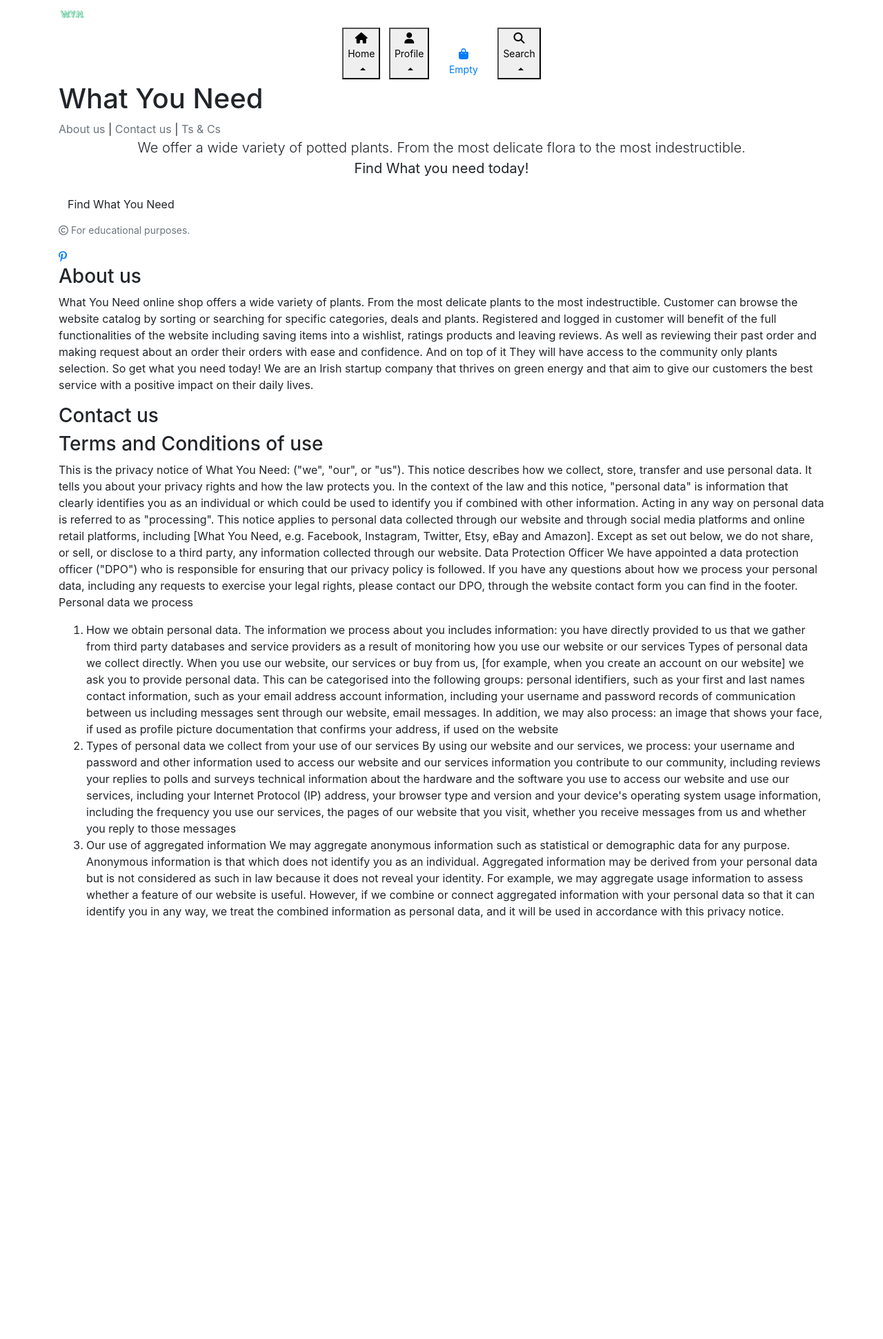
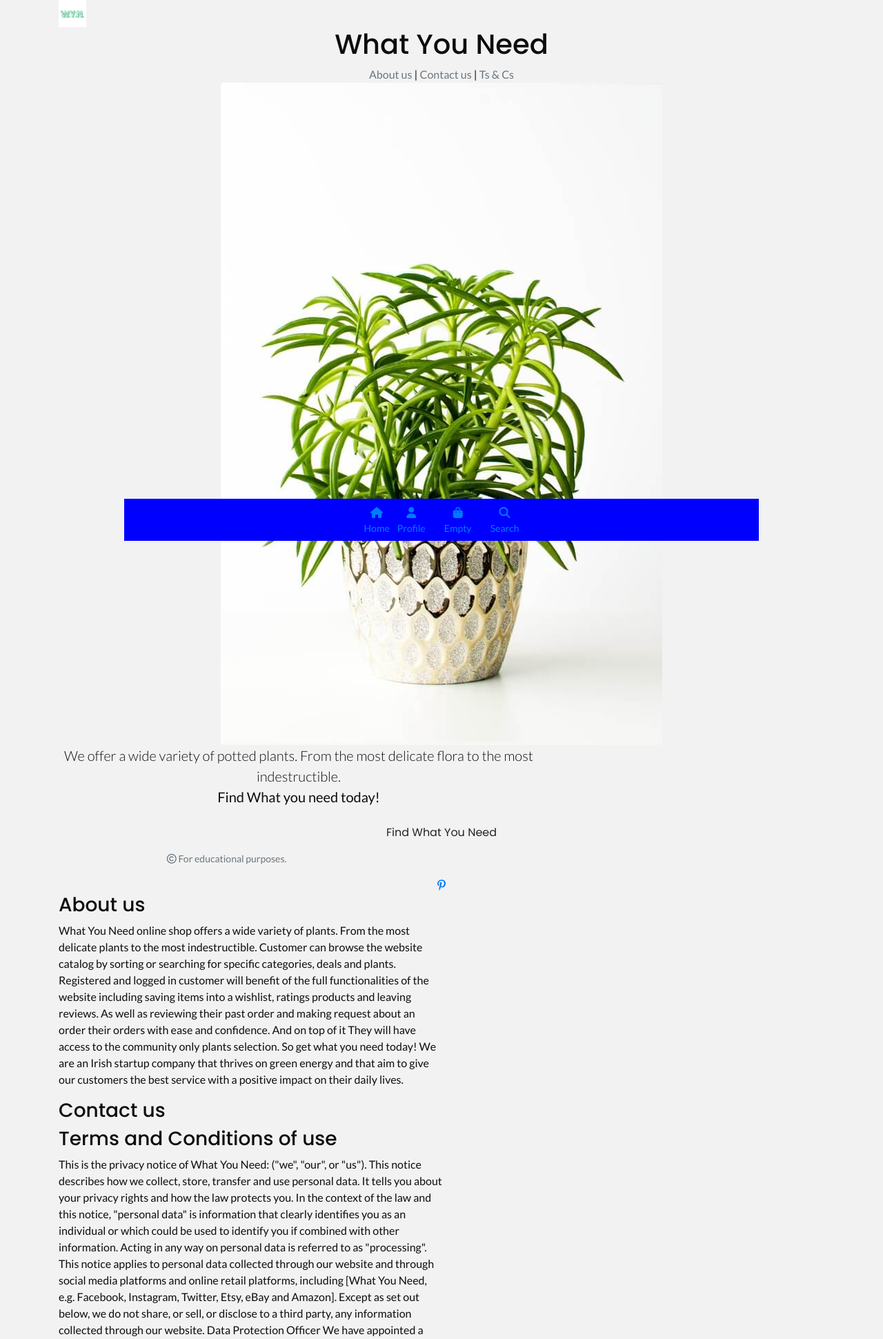
Before and after one commit to Tom-Nagy/what-you-need, a Django app: page / in a window 1280 px wide. Shown: the top 1941 px of the page at 69% size. Before the commit the page ends 1331 px from the top, so only its background shows below. Run offline with Django 3.2, Linux system fonts and the light colour scheme; some libraries are stand-ins or nearby versions.

Commit message:
Add base css and link static and media in settings

```diff
--- a/home/templates/home/index.html
+++ b/home/templates/home/index.html
@@ -5,11 +5,11 @@
     <div class="container h-100">
         <div class="row">
             <div class="col-12">
-                <h1>What You Need</h1>
+                <h1 class="text-center">What You Need</h1>
             </div>
         </div>
         <div class="row">
-            <div class="col-12">
+            <div class="col-12 text-center">
                 <a href="#about-us" class="text-muted" aria-label="Link to the about us section">About us</a> |
                 <a href="#contact-us" class="text-muted" aria-label="Link to the contact us section"> Contact us</a> |
                 <a href="#terms-and-conditions" class="text-muted" aria-label="Link to the Terms and Conditions of Use section"> Ts & Cs</a>
@@ -17,6 +17,8 @@
         </div>
         <div class="row">
             <div class="col-12">
+                <!-- Photo by <a href="https://unsplash.com/@kelseybrownart?utm_source=unsplash&utm_medium=referral&utm_content=creditCopyText">Kelsey Brown</a> on <a href="https://unsplash.com/collections/z3tT15aKtnE/ms4?utm_source=unsplash&utm_medium=referral&utm_content=creditCopyText">Unsplash</a> -->
+                <img src="{% static 'images/home-image.jpg' %}" class="rounded mx-auto d-block" alt="Potted plant.">
                 <p class="lead text-center">
                     We offer a wide variety of potted plants. From the most delicate flora to the most indestructible.</br>
                     <b>Find What you need today!</b>
@@ -25,7 +27,7 @@
         </div>
         <div class="row">
             <div class="col-12">
-                <h2>
+                <h2 class="text-center">
                     <a href="#" class="btn rounded" aria-label="Link to the all products page.">Find What You Need</a>
                 </h2>
             </div>
@@ -34,11 +36,11 @@
             <div class="col-12">
                 <footer>
                     <div class="copyright">
-                        <p class="text-muted small">
+                        <p class="text-muted small text-center">
                             <i class="far fa-copyright" aria-hidden="true"></i> For educational purposes.
                         </p>
                     </div>
-                    <div class="footer-links">
+                    <div class="footer-links text-center">
                     <a href="#" rel="noopener" target="_blank" aria-label="Link to Pinterest.ie.">
                         <i class="fab fa-pinterest-p" aria-hidden="true" title="###"></i>
                     </a>
@@ -50,6 +52,7 @@
     <div class="container">
         <div class="row">
             <div class="col-12">
+                <!-- About us -->
                 <h3>About us<a href="#" class="d-none" id="about-us"></a></h3>
                 <p>
                     What You Need online shop offers a wide variety of plants. From the most delicate plants to the
@@ -64,9 +67,10 @@
                 </p>
             </div>
             <div class="col-12">
+                <!-- Contact us from -->
                 <h3>Contact us<a href="#" class="d-none" id="contact-us"></a></h3>
-                <!-- Contact us from -->
             </div>
+            <!-- Terms and Conditions -->
             <div class="col-12">
                 <h3>Terms and Conditions of use<a href="#" class="d-none" id="terms-and-conditions"></a></h3>
                 <p>
@@ -95,8 +99,8 @@
                     exercise your legal
                     rights, please contact our DPO, through the website contact form you can find in the footer.
                     Personal data we process
-                    <ol>
-                        <li>
+                </p>
+                <p>
                     How we obtain personal data.
                     The information we process about you includes information:
                     you have directly provided to us
@@ -115,9 +119,8 @@
                     In addition, we may also process:
                     an image that shows your face, if used as profile picture
                     documentation that confirms your address, if used on the website
-
-                        </li>
-                        <li>
+                </p>
+                <p>
                     Types of personal data we collect from your use of our services
                     By using our website and our services, we process:
                     your username and password and other information used to access our website and our services
@@ -133,8 +136,8 @@
                     that
                     you visit,
                     whether you receive messages from us and whether you reply to those messages
-                        </li>
-                        <li>
+                </p>
+                <p>
                     Our use of aggregated information
                     We may aggregate anonymous information such as statistical or demographic data for any
                     purpose.
@@ -153,11 +156,16 @@
                     accordance with this
                     privacy
                     notice.
-                        </li>
-                    </ol>
                 </p>
             </div>
         </div>
     </div>
 
+    {% block page_footer %}
+        <div class="container footer-container">
+            <div class="row">
+                <div class="col"></div>
+            </div>
+        </div>
     {% endblock %}
+{% endblock %}
--- /dev/null
+++ b/static/css/base.css
@@ -0,0 +1,48 @@
+html {
+    min-height: 100%;
+}
+
+body {
+    font-family: 'Lato', sans-serif;
+    color: #0d0d0d;
+    background-color: #f2f2f2;
+}
+
+h1, h2, h3, h4, h5, h6 {
+    font-family: 'Poppins', sans-serif;
+}
+
+p {
+    max-width: 60ch;
+}
+
+
+button,
+a {
+    /* will make impossible for the user to select the text in the button */
+    user-select: none;
+    -o-user-select: none;
+    -ms-user-select: none;
+    -moz-user-select: none;
+    -webkit-user-select: none;
+
+    /* text-decoration: none;
+    text-align: center; */
+    cursor: pointer;
+}
+
+/* navigation menu */
+
+.footer-container {
+    height: 60px;
+}
+
+.navigation-menu-container {
+    background-color: blue;
+}
+
+.dropup .dropdown-toggle::after,
+.dropup .dropdown-toggle::after {
+    display: none;
+    content: none;
+}
--- a/templates/base.html
+++ b/templates/base.html
@@ -14,17 +14,24 @@
     {% endblock %}
 
     {% block corecss %}
-        <link rel="stylesheet" href="https://cdn.jsdelivr.net/npm/bootstrap@4.6.1/dist/css/bootstrap.min.css" integrity="sha384-zCbKRCUGaJDkqS1kPbPd7TveP5iyJE0EjAuZQTgFLD2ylzuqKfdKlfG/eSrtxUkn" crossorigin="anonymous">
+        <link rel="stylesheet" href="https://cdn.jsdelivr.net/npm/bootstrap@4.6.1/dist/css/bootstrap.min.css"
+            integrity="sha384-zCbKRCUGaJDkqS1kPbPd7TveP5iyJE0EjAuZQTgFLD2ylzuqKfdKlfG/eSrtxUkn" crossorigin="anonymous">
+        <link rel="preconnect" href="https://fonts.googleapis.com">
+        <link rel="preconnect" href="https://fonts.gstatic.com" crossorigin>
+        <link
+            href="https://fonts.googleapis.com/css2?family=Lato:ital,wght@0,100;0,300;0,400;0,700;0,900;1,100;1,300;1,400;1,700;1,900&family=Poppins:ital,wght@0,300;0,400;0,500;0,600;0,700;0,800;0,900;1,300;1,400;1,500;1,600;1,700;1,800;1,900&display=swap"
+            rel="stylesheet">
+            <link rel="stylesheet" href="{% static 'css/base.css' %}">
     {% endblock %}
 
     {% block extra_css %}
     {% endblock %}
 
     {% block corejs %}
+        <script src="https://kit.fontawesome.com/a5ee39e432.js" crossorigin="anonymous"></script>
         <script src="https://cdn.jsdelivr.net/npm/jquery@3.5.1/dist/jquery.slim.min.js" integrity="sha384-DfXdz2htPH0lsSSs5nCTpuj/zy4C+OGpamoFVy38MVBnE+IbbVYUew+OrCXaRkfj" crossorigin="anonymous"></script>
         <script src="https://cdn.jsdelivr.net/npm/popper.js@1.16.1/dist/umd/popper.min.js" integrity="sha384-9/reFTGAW83EW2RDu2S0VKaIzap3H66lZH81PoYlFhbGU+6BZp6G7niu735Sk7lN" crossorigin="anonymous"></script>
         <script src="https://cdn.jsdelivr.net/npm/bootstrap@4.6.1/dist/js/bootstrap.min.js" integrity="sha384-VHvPCCyXqtD5DqJeNxl2dtTyhF78xXNXdkwX1CZeRusQfRKp+tA7hAShOK/B/fQ2" crossorigin="anonymous"></script>
-        <script src="https://kit.fontawesome.com/a5ee39e432.js" crossorigin="anonymous"></script>
     {% endblock %}
 
     {% block extra_js %}
@@ -46,20 +53,30 @@
             </div>
         </header>
 
+        {% if messages %}
+            <div class="message-container"></div>
+        {% endif %}
+
+        {% block content %}
+        {% endblock %}
+
+        {% block page_footer %}
+        {% endblock %}
+
         <!-- Nav bar-->
         <nav>
-            <div class="container">
+            <div class="container fixed-bottom mb-3">
                 <div class="row justify-content-center">
                     <div class="col-12 col-md-10 col-l-8">
-                        <ul class="list-inline list-unstyled text-center my-0">
+                        <ul class="list-inline list-unstyled text-center my-0 navigation-menu-container">
                             <!-- Home -->
                             <li class="list-inline-item dropup">
-                                <button type="button" class="nav-btn-home dropdown-toggle" id="dropdown-menu-home" data-toggle="dropdown" aria-expanded="false">
+                                <a href="#" role="button" class="nav-btn-home dropdown-toggle" id="dropdown-menu-home" data-toggle="dropdown" aria-expanded="false">
                                     <div class="text-center">
                                         <div><i class="fas fa-home"></i></div>
                                         <p class="my-0 small">Home</p>
                                     </div>
-                                </button>
+                                </a>
                                 <div class="dropdown-menu" aria-labelledby="dropdown-menu-home">
                                     <a href="{% url 'home' %}" aria-label="Link to home landing page." class="dropdown-item nav-link">Home</a>
                                     <a href="#" aria-label="Link to home  page about us section." class="dropdown-item nav-link">About us</a>
@@ -69,12 +86,12 @@
                             </li>
                             <!-- Profile -->
                             <li class="list-inline-item dropup">
-                                <button type="button" class="nav-btn-profile dropdown-toggle" id="dropdown-menu-profile" data-toggle="dropdown" aria-expanded="false">
+                                <a href="#" role="button" class="nav-btn-profile dropdown-toggle" id="dropdown-menu-profile" data-toggle="dropdown" aria-expanded="false">
                                     <div class="text-center">
                                         <div><i class="fas fa-user"></i></div>
                                         <p class="my-0 small">Profile</p>
                                     </div>
-                                </button>
+                                </a>
                                 <div class="dropdown-menu" aria-labelledby="dropdown-menu-profile">
                                     {% if request.user.is_authenticated %}
                                         {% if request.user.is_superuser %}
@@ -91,7 +108,7 @@
                                 </div>
                             </li>
                             <!-- Bag -->
-                            <li class="list-inline-item dropup">
+                            <li class="list-inline-item">
                                 <a href="#" class="{% if grand_total %}text-info font-weight-bold{% else %}text-black{% endif %} nav-link">
                                     <div class="text-center">
                                         <div><i class="fas fa-shopping-bag"></i></div>
@@ -107,12 +124,12 @@
                             </li>
                             <!-- Search -->
                             <li class="list-inline-item dropup">
-                                <button type="button" class="nav-btn-search dropdown-toggle" id="dropdown-menu-search" data-toggle="dropdown" aria-expanded="false">
+                                <a href="#" role="button" class="nav-btn-search dropdown-toggle" id="dropdown-menu-search" data-toggle="dropdown" aria-expanded="false">
                                     <div class="text-center">
                                         <div><i class="fas fa-search"></i></div>
                                         <p class="my-0 small">Search</p>
                                     </div>
-                                </button>
+                                </a>
                                 <div class="dropdown-menu" aria-labelledby="dropdown-menu-search">
                                     <!-- Search categories options -->
                                     <div class="row">
@@ -160,12 +177,6 @@
             </div>
         </nav>
 
-        {% if messages %}
-            <div class="message-container"></div>
-        {% endif %}
-
-        {% block content %}
-        {% endblock %}
 
 
 
--- a/what_you_need/settings.py
+++ b/what_you_need/settings.py
@@ -151,6 +151,10 @@ USE_TZ = True
 # https://docs.djangoproject.com/en/3.2/howto/static-files/
 
 STATIC_URL = '/static/'
+STATICFILES_DIRS = (os.path.join(BASE_DIR, 'static'),)
+
+MEDIA_URL = '/media/'
+MEDIA_ROOT = os.path.join(BASE_DIR, 'media')
 
 # Default primary key field type
 # https://docs.djangoproject.com/en/3.2/ref/settings/#default-auto-field
--- a/what_you_need/urls.py
+++ b/what_you_need/urls.py
@@ -15,10 +15,12 @@ Including another URLconf
 """
 from django.contrib import admin
 from django.urls import path, include
+from django.conf import settings
+from django.conf.urls.static import static
 
 
 urlpatterns = [
     path('admin/', admin.site.urls),
     path('accounts/', include('allauth.urls')),
     path('', include('home.urls')),
-]
+] + static(settings.MEDIA_URL, document_root=settings.MEDIA_ROOT)
```
Also changed, not shown: README.md, static/images/home-image.jpg (added). Lines whose indentation alone changed are shown as unchanged.
